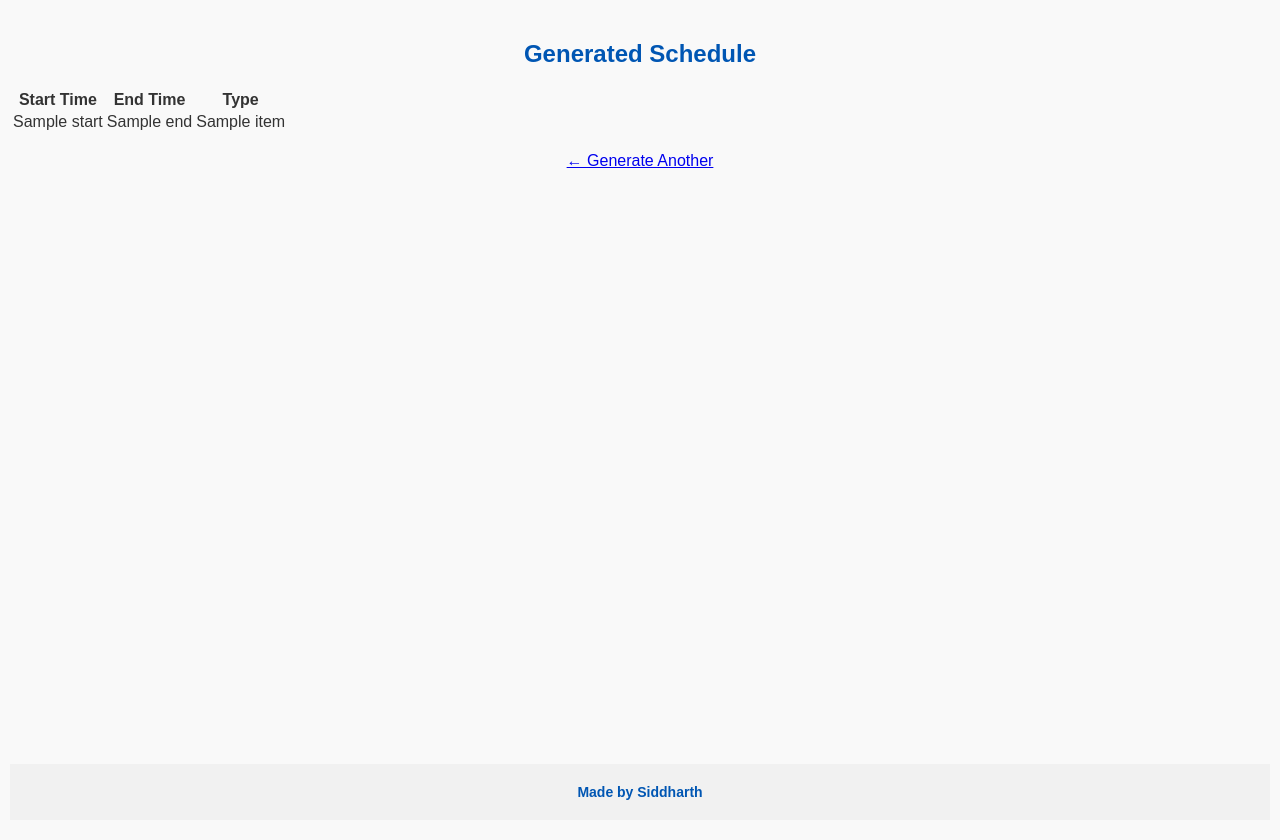
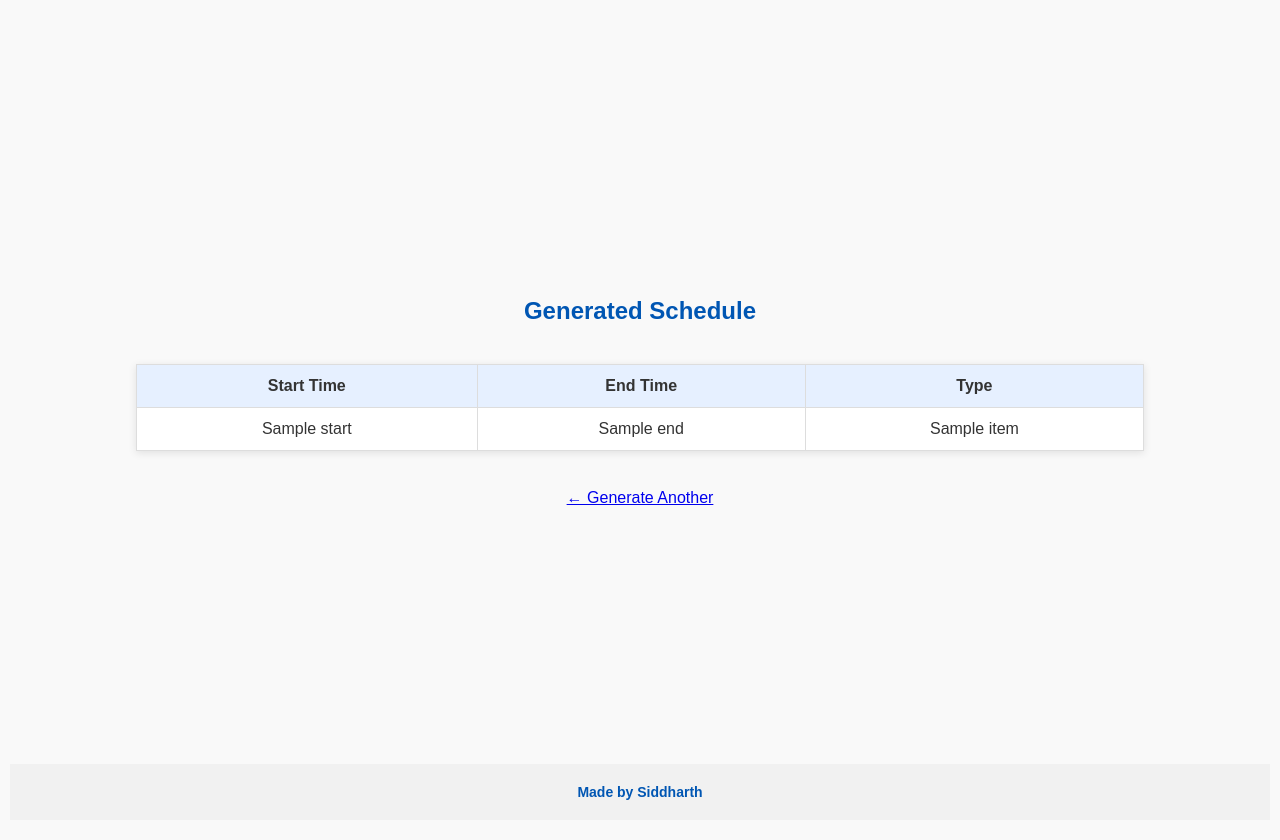
Before and after one commit to sidhbk08/Schedule-Generator, a Flask app: template templates/result.html in a window 1280 px wide. Run offline with Flask 3, Linux system fonts and the light colour scheme; the template is opened without the code that fills it: most values are stand-ins (such as "Sample title", 1, 10 or a date in 2020).

Commit message:
Update styles.css

```diff
--- a/static/styles.css
+++ b/static/styles.css
@@ -12,6 +12,11 @@ html, body {
 
 .content {
     flex: 1;
+    display: flex;
+    flex-direction: column;
+    align-items: center;
+    justify-content: center;
+    text-align: center;
 }
 
 footer {
@@ -68,3 +73,29 @@ input[type="submit"] {
 input[type="submit"]:hover {
     background-color: #003f8a;
 }
+
+table {
+    margin: 20px auto;
+    border-collapse: collapse;
+    width: 80%;
+    background-color: #fff;
+    box-shadow: 0 2px 8px rgba(0,0,0,0.1);
+}
+
+th, td {
+    border: 1px solid #ddd;
+    padding: 12px 16px;
+    text-align: center;
+}
+
+th {
+    background-color: #e6f0ff;
+    color: #333;
+}
+
+.no-select {
+    user-select: none;
+    -webkit-user-select: none;
+    -moz-user-select: none;
+    -ms-user-select: none;
+}
```
